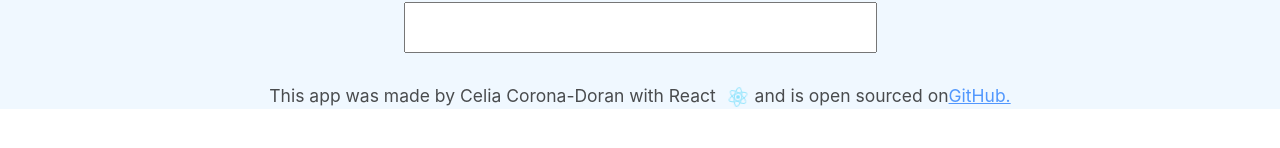
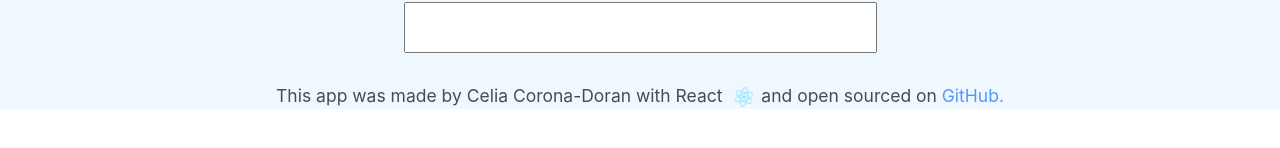
Before and after one commit to Newadventure2022/dictionary-project, a React (Create React App) app: page / in a window 1280 px wide. Shown: the part 158-306 px from the top of the page. Built offline with nearby package versions, Linux system fonts and the light colour scheme.

Commit message:
Updated the footer css

```diff
--- a/src/App.css
+++ b/src/App.css
@@ -26,6 +26,9 @@
   color: black;
   text-align: center;
 }
+.App-footer a {
+  text-decoration: none;
+}
 h1 {
   font-size: 40px;
 }
--- a/src/App.js
+++ b/src/App.js
@@ -18,14 +18,14 @@ export default function App() {
           <p className="small">
             This app was made by Celia Corona-Doran with React{" "}
             <img src={logo} className="App-logo" alt="logo" />
-            and is open sourced on
+            and open sourced on
             <a
               href="https://github.com/Newadventure2022/Travel-Project"
               target="_blank"
               rel="noreferrer"
               title="Link to Celia's GitHub"
             >
-              GitHub.
+              <span> GitHub</span>.
             </a>
           </p>
         </footer>
```
